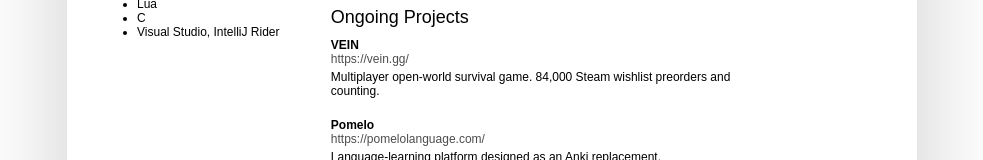
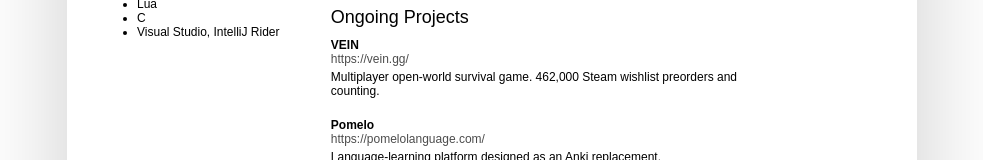
Before and after one commit to disseminate/kylewindsor.io, a React (Vite) app: page /resume in a window 1280 px wide. Shown: the part 715-875 px from the top of the page, without its empty margins (148-1131 px from the left). Built offline with nearby package versions, Linux system fonts and the light colour scheme; no server answers.

Commit message:
update default preflight wishlists

```diff
--- a/src/components/resume.tsx
+++ b/src/components/resume.tsx
@@ -192,7 +192,7 @@
             <div></div>
           </WorkExperienceHeader>
           <WorkExperienceDescription>
-            Multiplayer open-world survival game. {(props.veinWishlists || 84000).toLocaleString()} Steam wishlist preorders and counting.
+            Multiplayer open-world survival game. {(props.veinWishlists || 462000).toLocaleString()} Steam wishlist preorders and counting.
           </WorkExperienceDescription>
         </WorkExperience>
         <WorkExperience>
--- a/src/data/vein.ts
+++ b/src/data/vein.ts
@@ -1,7 +1,7 @@
 import * as React from 'react';
 
 const useVeinWishlists = () => {
-  const [veinWishlists, setVeinWishlists] = React.useState(84000);
+  const [veinWishlists, setVeinWishlists] = React.useState(462000);
   React.useEffect(() => {
     let m = true;
     fetch('https://ramjetstudios.com/api/stats')
```
